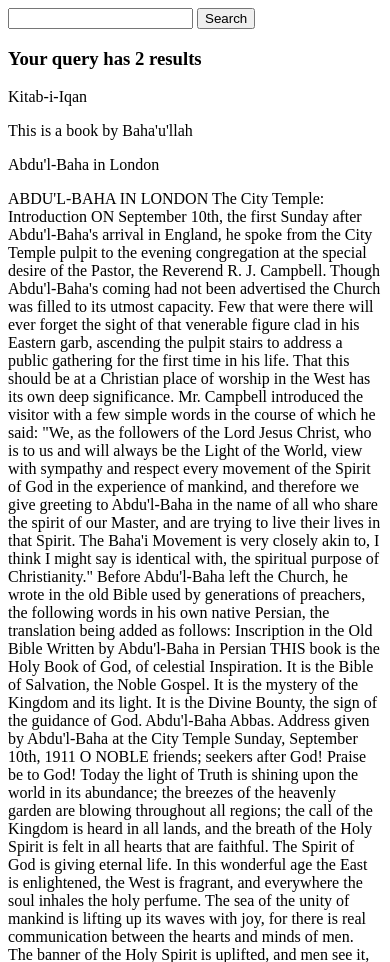
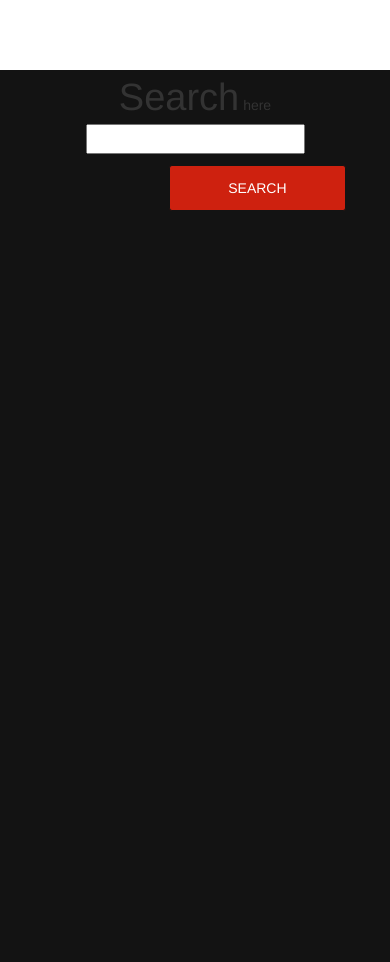
Before and after one commit to spetri/leaves, a Django app: template books/templates/books.html in a window 390 px wide. Shown: the top 962 px of the page. After the commit the page ends 211 px from the top, so only its background shows below. Run offline with Django 3.2, Linux system fonts and the light colour scheme; the template is opened without the code that fills it: values that come from a table or form of the project are taken from there, others are empty; data comes from the database, SQL or seed files in the repository; some libraries are stand-ins or nearby versions.

Commit message:
Begun HTML/CSS work: Sidebar in-progress
HTML/CSS templates have been put in place
and preliminary work has begun on the sidebar.
3 windows have also been created, with results
displaying in the second window.

```diff
--- /dev/null
+++ b/books/static/css/style.css
@@ -0,0 +1,56 @@
+em {
+  background-color: yellow;
+}
+
+.row {
+  position: fixed;
+  top: 0;
+  bottom: 0;
+  left: 0;
+  right: 0;
+}
+
+#sidebar-view {
+  background-color: #131313;
+  height: 100%;
+}
+
+.search-window {
+  margin-top: 70px;
+}
+
+  .search-text {
+    text-align: center;
+  }
+
+  .search-text span:first-child {
+    font-size: 38px;
+    font-weight: 100;
+  }
+
+.search-input {
+  text-align: center;
+}
+
+  .search-input input {
+    font-size: 117%;
+  }
+
+  .search-input button {
+    background-color: #CE210F;
+    color: white;
+    border: 1px solid #131313;
+    border-radius: 3px;
+    font-weight: 400;
+    padding: 3% 15% 3% 15%;
+    margin: 3% 0 0 32%;
+  }
+
+#results-view {
+  height: 100%;
+}
+
+#docviewer-view {
+  height: 100%;
+  border-left: 1px solid black;
+}
--- /dev/null
+++ b/books/static/js/jq-leaves.js
@@ -0,0 +1,6 @@
+$(document).ready(function() {
+  $('#submit').click(function() {
+    console.log("clicked");
+  });
+
+});
--- a/books/templates/base.html
+++ b/books/templates/base.html
@@ -1,11 +1,23 @@
-<!DOCTYPE html>
-<html lang="en">
+<!doctype html>
+<html>
   <head>
-    <meta charset="utf-8">
-    <title>Books</title>
+    <script src="http://code.jquery.com/jquery-2.1.1.min.js"></script>
+    <link href="//netdna.bootstrapcdn.com/bootstrap/3.1.1/css/bootstrap.min.css" rel="stylesheet">
+    <link rel="stylesheet" type="text/css" href="/static/css/style.css">
   </head>
   <body>
-    {% block content %}
-    {% endblock %}
+    <div class="container-fluid">
+      <div class="row">
+        <div class="col-md-2" id="sidebar-view">
+          {% block sidebar %}
+          {% endblock %}
+        </div>
+        <div class="col-md-5" id="results-view">2
+        {% block results %}
+        {% endblock %}
+        </div>
+        <div class="col-md-5" id="docviewer-view">3</div>
+      </div>
+    </div>
   </body>
 </html>
--- a/books/templates/books.html
+++ b/books/templates/books.html
@@ -1,17 +1,21 @@
 {% extends 'base.html' %}
 
-{% block content %}
-  <form type="get" action=".">
-    <input type="text" name="q">
-    <button type="submit">Search</button>
-  </form>
+{% block sidebar %}
+  <div class="search-window">
+    <div class="search-text">
+      <span class=>Search</span>
+      <span>here</span>
+    </div>
+    <form class="search-input" type="get" action=".">
+      <input type="text" name="q">
+      <button type="submit">SEARCH</button>
+    </form>
+  </div>
+{% endblock %}
 
-  <h3>Your query has {{books.count}}{{highlighted_books.count}} result{{books|pluralize}}{{highlighted_books|pluralize}} </h3>
-
+{% block results %}
   {% for book in books %}
     <p>{{ book.title |safe }}</p>
-      <p>
-        {{ book.body |safe }}
-      </p>
+    <p>{{ book.body |safe }}</p>
   {% endfor %}
 {% endblock %}
```
Also changed, not shown: books/views.py (+3 -14 lines), books.db (added), leaves.db (added).
